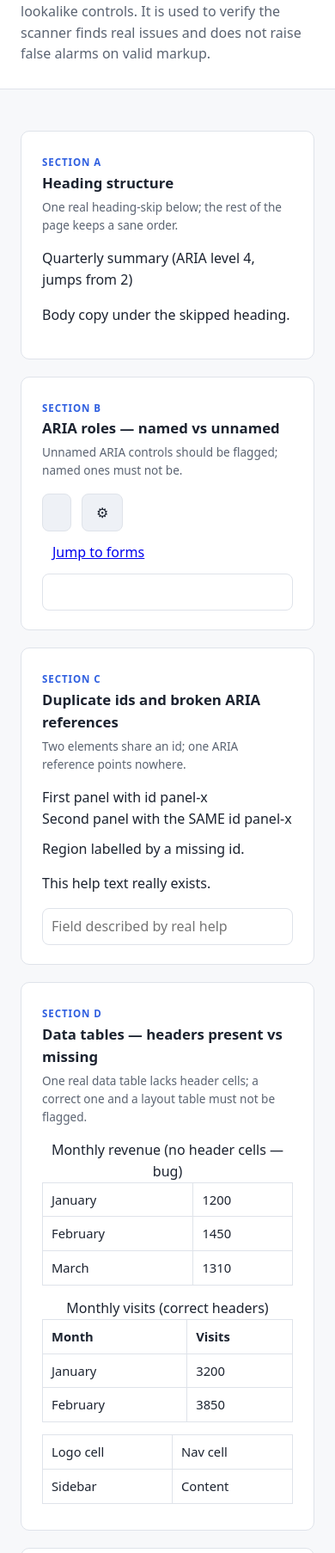
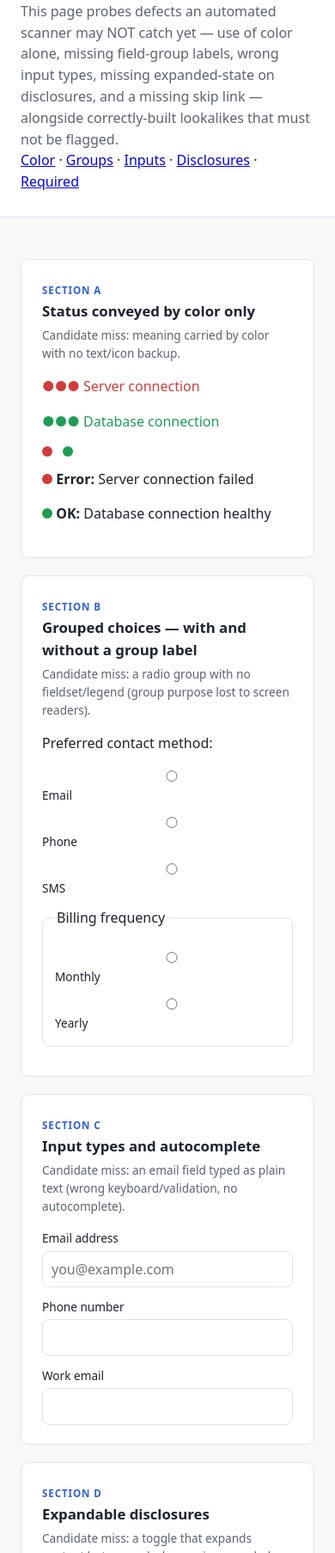
Before and after one commit to UgurcanAydogan/buglab-test, a plain HTML site: page buglab-a11y.html in a window 390 px wide. Shown: the part 194-2000 px from the top of the page at 86% size. Drawn offline with Linux system fonts and the light colour scheme.

Commit message:
Revise title and improve accessibility features
Updated the title and description for clarity on the page's purpose. Adjusted styles and content to enhance accessibility and interaction features.

```diff
--- a/buglab-a11y.html
+++ b/buglab-a11y.html
@@ -3,187 +3,162 @@
 <head>
   <meta charset="utf-8">
   <meta name="viewport" content="width=device-width, initial-scale=1">
-  <title>QA Explorer Bug-Lab — Accessibility Regression Page</title>
-  <meta name="description" content="A controlled accessibility regression fixture for QA Explorer. Contains deliberately seeded a11y defects alongside correct lookalike controls that must not be flagged.">
+  <title>QA Explorer Bug-Lab — Forms & Interaction Regression Page</title>
+  <meta name="description" content="A controlled forms and interaction regression fixture for QA Explorer, probing defects an automated scanner may miss alongside correct lookalike controls.">
   <style>
-    :root { --ink:#1c2330; --muted:#5b6472; --line:#dfe3ea; --bg:#f7f8fa; --card:#ffffff; --accent:#2f5fe0; }
+    :root { --ink:#1c2330; --muted:#5b6472; --line:#dfe3ea; --bg:#f7f8fa; --card:#ffffff; --accent:#2f5fe0; --danger:#d23b3b; }
     * { box-sizing:border-box; }
     body { margin:0; font-family:system-ui,-apple-system,"Segoe UI",Roboto,sans-serif; color:var(--ink); background:var(--bg); line-height:1.55; }
     header { background:var(--card); border-bottom:1px solid var(--line); padding:28px 24px; }
-    header p { color:var(--muted); margin:6px 0 0; max-width:60ch; }
+    header p { color:var(--muted); margin:6px 0 0; max-width:62ch; }
     main { max-width:920px; margin:0 auto; padding:28px 24px 64px; }
     section { background:var(--card); border:1px solid var(--line); border-radius:10px; padding:22px 24px; margin:20px 0; }
     h2 { font-size:1.05rem; margin:0 0 4px; }
     .eyebrow { font-size:.72rem; letter-spacing:.08em; text-transform:uppercase; color:var(--accent); font-weight:700; }
     .note { font-size:.85rem; color:var(--muted); margin:2px 0 16px; }
-    table { border-collapse:collapse; width:100%; margin:8px 0; }
-    td, th { border:1px solid var(--line); padding:8px 10px; text-align:left; font-size:.92rem; }
+    label { display:block; font-size:.85rem; color:var(--ink); margin:12px 0 4px; }
+    input, select, textarea { font:inherit; padding:8px 10px; border:1px solid var(--line); border-radius:8px; width:100%; max-width:340px; }
+    fieldset { border:1px solid var(--line); border-radius:8px; margin:12px 0; padding:12px 14px; }
     button, .btn { font:inherit; padding:9px 16px; border-radius:8px; border:1px solid var(--line); background:#eef1f6; cursor:pointer; }
-    .primary { background:var(--accent); color:#fff; border-color:var(--accent); }
-    label { display:block; font-size:.85rem; color:var(--muted); margin:12px 0 4px; }
-    input[type=text], input[type=email] { font:inherit; padding:8px 10px; border:1px solid var(--line); border-radius:8px; width:100%; max-width:340px; }
-    .row { display:flex; gap:12px; flex-wrap:wrap; }
+    .accordion-head { display:flex; justify-content:space-between; align-items:center; cursor:pointer; padding:10px 12px; border:1px solid var(--line); border-radius:8px; background:#f1f4f9; }
+    .accordion-body { padding:10px 12px; }
+    .row { display:flex; gap:12px; flex-wrap:wrap; align-items:center; }
     footer { max-width:920px; margin:0 auto; padding:0 24px 48px; color:var(--muted); font-size:.82rem; }
-    /* deliberately low-contrast utility for the contrast bug (≈2.9:1) */
-    .faint-on-white { color:#a8b0bd; }
+    /* color-only status markers (the "use of color" bug) */
+    .status-dot { display:inline-block; width:12px; height:12px; border-radius:50%; }
+    .err-red { color:var(--danger); }        /* error conveyed by color alone */
+    .ok-green { color:#1f9d55; }
   </style>
 </head>
 <body>
   <header>
     <span class="eyebrow">QA Explorer · Regression Fixture</span>
-    <h1>Accessibility Bug-Lab</h1>
-    <p>This page intentionally contains a mix of accessibility defects and correctly-built lookalike controls. It is used to verify the scanner finds real issues and does not raise false alarms on valid markup.</p>
+    <h1>Forms &amp; Interaction Bug-Lab</h1>
+    <p>This page probes defects an automated scanner may NOT catch yet — use of color alone, missing field-group labels, wrong input types, missing expanded-state on disclosures, and a missing skip link — alongside correctly-built lookalikes that must not be flagged.</p>
+
+    <!-- BUG (Section E): a real nav with multiple links exists, but there is NO skip link
+         as the first focusable element to bypass it (WCAG 2.4.1). -->
+    <nav aria-label="Primary">
+      <a href="#section-a">Color</a> ·
+      <a href="#section-b">Groups</a> ·
+      <a href="#section-c">Inputs</a> ·
+      <a href="#section-d">Disclosures</a> ·
+      <a href="#section-f">Required</a>
+    </nav>
   </header>
 
   <main>
 
-    <!-- ============ HEADING STRUCTURE ============ -->
-    <section>
+    <!-- ============ A. USE OF COLOR ALONE (WCAG 1.4.1) ============ -->
+    <section id="section-a">
       <span class="eyebrow">Section A</span>
-      <h2>Heading structure</h2>
-      <p class="note">One real heading-skip below; the rest of the page keeps a sane order.</p>
-      <!-- BUG: ARIA heading skip — this acts as a level-4 heading right after an h2 (skips h3) -->
-      <div role="heading" aria-level="4">Quarterly summary (ARIA level 4, jumps from 2)</div>
-      <p>Body copy under the skipped heading.</p>
+      <h2>Status conveyed by color only</h2>
+      <p class="note">Candidate miss: meaning carried by color with no text/icon backup.</p>
+
+      <!-- BUG: status shown ONLY via color (red text / green text), no words or icons -->
+      <p class="err-red">●●● Server connection</p>
+      <p class="ok-green">●●● Database connection</p>
+      <div class="row">
+        <span class="status-dot err-red" style="background:var(--danger)"></span>
+        <span class="status-dot ok-green" style="background:#1f9d55"></span>
+      </div>
+
+      <!-- TRAP: same status but with TEXT label alongside color — must NOT be flagged -->
+      <p style="margin-top:14px"><span class="status-dot" style="background:var(--danger)"></span> <strong>Error:</strong> Server connection failed</p>
+      <p><span class="status-dot" style="background:#1f9d55"></span> <strong>OK:</strong> Database connection healthy</p>
     </section>
 
-    <!-- ============ ARIA ROLES ============ -->
-    <section>
+    <!-- ============ B. FIELDSET / LEGEND (WCAG 1.3.1) ============ -->
+    <section id="section-b">
       <span class="eyebrow">Section B</span>
-      <h2>ARIA roles — named vs unnamed</h2>
-      <p class="note">Unnamed ARIA controls should be flagged; named ones must not be.</p>
-      <div class="row">
-        <!-- BUG: role=button with no accessible name -->
-        <span role="button" tabindex="0" class="btn"></span>
-        <!-- TRAP: role=button WITH aria-label — must NOT be flagged -->
-        <span role="button" tabindex="0" class="btn" aria-label="Open filters">⚙</span>
-      </div>
-      <div class="row" style="margin-top:12px">
-        <!-- BUG: role=link with no name and no href -->
-        <span role="link" tabindex="0">  </span>
-        <!-- TRAP: role=link with name + href — must NOT be flagged -->
-        <a role="link" href="#section-c" aria-label="Jump to forms">Jump to forms</a>
-      </div>
-      <div style="margin-top:12px">
-        <!-- BUG: role=textbox with no accessible label -->
-        <div role="textbox" tabindex="0" contenteditable="true" style="border:1px solid var(--line);padding:8px;border-radius:8px;max-width:340px">&nbsp;</div>
-      </div>
+      <h2>Grouped choices — with and without a group label</h2>
+      <p class="note">Candidate miss: a radio group with no fieldset/legend (group purpose lost to screen readers).</p>
+
+      <!-- BUG: radio group with NO fieldset/legend wrapping -->
+      <p>Preferred contact method:</p>
+      <label><input type="radio" name="contact1" value="email"> Email</label>
+      <label><input type="radio" name="contact1" value="phone"> Phone</label>
+      <label><input type="radio" name="contact1" value="sms"> SMS</label>
+
+      <!-- TRAP: radio group WITH fieldset + legend — must NOT be flagged -->
+      <fieldset>
+        <legend>Billing frequency</legend>
+        <label><input type="radio" name="freq" value="monthly"> Monthly</label>
+        <label><input type="radio" name="freq" value="yearly"> Yearly</label>
+      </fieldset>
     </section>
 
-    <!-- ============ DUPLICATE IDS + BROKEN ARIA REF ============ -->
+    <!-- ============ C. WRONG INPUT TYPE (WCAG 1.3.5) ============ -->
     <section id="section-c">
       <span class="eyebrow">Section C</span>
-      <h2>Duplicate ids and broken ARIA references</h2>
-      <p class="note">Two elements share an id; one ARIA reference points nowhere.</p>
-      <!-- BUG: duplicate id "panel-x" used twice -->
-      <div id="panel-x">First panel with id panel-x</div>
-      <div id="panel-x">Second panel with the SAME id panel-x</div>
-      <!-- BUG: aria-labelledby points to a non-existent id -->
-      <div aria-labelledby="does-not-exist-123" style="margin-top:10px">Region labelled by a missing id.</div>
-      <!-- TRAP: aria-describedby points to an element that DOES exist — must NOT be flagged -->
-      <p id="help-real">This help text really exists.</p>
-      <input type="text" aria-describedby="help-real" placeholder="Field described by real help">
+      <h2>Input types and autocomplete</h2>
+      <p class="note">Candidate miss: an email field typed as plain text (wrong keyboard/validation, no autocomplete).</p>
+
+      <form>
+        <!-- BUG: email field declared as type=text, no autocomplete -->
+        <label for="email-wrong">Email address</label>
+        <input type="text" id="email-wrong" name="email" placeholder="you@example.com">
+
+        <!-- BUG: telephone field as plain text, no autocomplete=tel -->
+        <label for="tel-wrong">Phone number</label>
+        <input type="text" id="tel-wrong" name="phone">
+
+        <!-- TRAP: correct email input with type=email + autocomplete — must NOT be flagged -->
+        <label for="email-right">Work email</label>
+        <input type="email" id="email-right" name="work_email" autocomplete="email">
+      </form>
     </section>
 
-    <!-- ============ TABLES ============ -->
-    <section>
+    <!-- ============ D. DISCLOSURE / ARIA-EXPANDED (WCAG 4.1.2) ============ -->
+    <section id="section-d">
       <span class="eyebrow">Section D</span>
-      <h2>Data tables — headers present vs missing</h2>
-      <p class="note">One real data table lacks header cells; a correct one and a layout table must not be flagged.</p>
+      <h2>Expandable disclosures</h2>
+      <p class="note">Candidate miss: a toggle that expands content but never declares aria-expanded state.</p>
 
-      <!-- BUG: data table (caption + ≥2x2) with NO <th> header cells -->
-      <table>
-        <caption>Monthly revenue (no header cells — bug)</caption>
-        <tr><td>January</td><td>1200</td></tr>
-        <tr><td>February</td><td>1450</td></tr>
-        <tr><td>March</td><td>1310</td></tr>
-      </table>
+      <!-- BUG: accordion toggle with NO aria-expanded / no button semantics -->
+      <div class="accordion-head" onclick="this.nextElementSibling.hidden = !this.nextElementSibling.hidden">
+        <span>Shipping details (toggle — no aria-expanded)</span>
+        <span>▾</span>
+      </div>
+      <div class="accordion-body" hidden>Ships in 3–5 business days.</div>
 
-      <!-- TRAP: correct data table WITH thead + th — must NOT be flagged -->
-      <table style="margin-top:14px">
-        <caption>Monthly visits (correct headers)</caption>
-        <thead><tr><th>Month</th><th>Visits</th></tr></thead>
-        <tbody>
-          <tr><td>January</td><td>3200</td></tr>
-          <tr><td>February</td><td>3850</td></tr>
-        </tbody>
-      </table>
-
-      <!-- TRAP: layout table (role=presentation) — must NOT be flagged even without th -->
-      <table role="presentation" style="margin-top:14px">
-        <tr><td>Logo cell</td><td>Nav cell</td></tr>
-        <tr><td>Sidebar</td><td>Content</td></tr>
-      </table>
+      <!-- TRAP: proper disclosure button WITH aria-expanded — must NOT be flagged -->
+      <button type="button" aria-expanded="false" aria-controls="ret-panel"
+        onclick="const e=this.getAttribute('aria-expanded')==='true'; this.setAttribute('aria-expanded', String(!e)); document.getElementById('ret-panel').hidden = e;">
+        Return policy (proper aria-expanded)
+      </button>
+      <div id="ret-panel" class="accordion-body" hidden>Returns accepted within 30 days.</div>
     </section>
 
-    <!-- ============ TABINDEX ============ -->
+    <!-- ============ E. SKIP LINK (WCAG 2.4.1) ============ -->
     <section>
       <span class="eyebrow">Section E</span>
-      <h2>Tab order</h2>
-      <p class="note">One positive tabindex (anti-pattern); valid 0 / -1 must not be flagged.</p>
-      <div class="row">
-        <!-- BUG: positive tabindex -->
-        <button type="button" tabindex="5">Positive tabindex 5 (bug)</button>
-        <!-- TRAP: tabindex 0 — valid, must NOT be flagged -->
-        <button type="button" tabindex="0">Tabindex 0 (valid)</button>
-        <!-- TRAP: tabindex -1 — valid, must NOT be flagged -->
-        <button type="button" tabindex="-1">Tabindex -1 (valid)</button>
-      </div>
+      <h2>Bypass blocks</h2>
+      <p class="note">Candidate miss: this page has no "skip to main content" link as its first focusable element. (Whole-page property — there is no in-page trap for this one; either the scanner checks for a skip link or it does not.)</p>
+      <p>If the scanner reports a missing skip-link / bypass-blocks mechanism, that is the intended finding for this section.</p>
     </section>
 
-    <!-- ============ DEAD BUTTON ============ -->
-    <section>
+    <!-- ============ F. REQUIRED FIELD WITHOUT INDICATION ============ -->
+    <section id="section-f">
       <span class="eyebrow">Section F</span>
-      <h2>Buttons with and without an action</h2>
-      <p class="note">Note: the scanner only flags dead buttons on pages with NO scripts. This page intentionally has no &lt;script&gt;, so the dead button below should surface; the real-handler one must not.</p>
-      <div class="row">
-        <!-- BUG: dead button — named, type=button, not in a form, no handler, no href, page has no scripts -->
-        <button type="button">Explore now (no action — dead)</button>
-        <!-- TRAP: button with a real inline handler — must NOT be flagged as dead -->
-        <button type="button" onclick="this.textContent='Clicked'">Real handler (alive)</button>
-        <!-- TRAP: button that is actually a link — must NOT be flagged as dead -->
-        <a class="btn" href="#section-c" role="button">Link-as-button (alive)</a>
-      </div>
-    </section>
+      <h2>Required fields</h2>
+      <p class="note">Candidate miss: a required field marked only with a red asterisk color, plus one form-less labeled input (also tests the form-scope fix once shipped).</p>
 
-    <!-- ============ IMAGES / ALT ============ -->
-    <section>
-      <span class="eyebrow">Section G</span>
-      <h2>Images and alt text</h2>
-      <p class="note">One image is missing its alt attribute entirely (bug). One uses empty alt for decoration (valid trap).</p>
-      <!-- BUG: img with NO alt attribute at all (alt === null) -->
-      <img src="https://placehold.co/120x80/png" width="120" height="80">
-      <!-- TRAP: decorative image with intentional empty alt="" — must NOT be flagged as missing -->
-      <img src="https://placehold.co/120x80/png" alt="" width="120" height="80">
-    </section>
+      <form>
+        <!-- BUG: required indicated by color-only asterisk, field itself not marked required -->
+        <label for="name-req"><span class="err-red">*</span> Full name</label>
+        <input type="text" id="name-req" name="full_name">
+      </form>
 
-    <!-- ============ FORM CONTROL LABELS ============ -->
-    <section>
-      <span class="eyebrow">Section H</span>
-      <h2>Form control labels</h2>
-      <p class="note">One input has only a placeholder (not a real label — bug); one has a proper &lt;label for&gt; (valid trap).</p>
-      <!-- BUG: input with placeholder only, no programmatic label -->
-      <input type="text" placeholder="Search (placeholder is not a label)">
-      <!-- TRAP: input with a proper label[for] — must NOT be flagged -->
-      <label for="city-real">City</label>
-      <input type="text" id="city-real" name="city">
-    </section>
-
-    <!-- ============ CONTRAST ============ -->
-    <section>
-      <span class="eyebrow">Section I</span>
-      <h2>Color contrast</h2>
-      <p class="note">One line is below the WCAG 4.5:1 minimum (bug); normal body text passes.</p>
-      <!-- BUG: low-contrast text (#a8b0bd on white ≈ 2.9:1) -->
-      <p class="faint-on-white">This faint grey line is hard to read against white (below 4.5:1).</p>
-      <!-- TRAP: normal dark text — passes -->
-      <p>This normal paragraph has strong contrast and should pass.</p>
+      <!-- form-less labeled input (post form-scope-fix this should be inspected and PASS — proper label) -->
+      <label for="search-free">Search</label>
+      <input type="text" id="search-free" name="q" placeholder="Type to search">
     </section>
 
   </main>
 
   <footer>
-    QA Explorer regression fixture · Section A–I · controlled a11y defects + lookalike traps.
+    QA Explorer regression fixture · Forms &amp; Interaction · Section A–F · candidate misses + lookalike traps.
   </footer>
 </body>
 </html>
```
